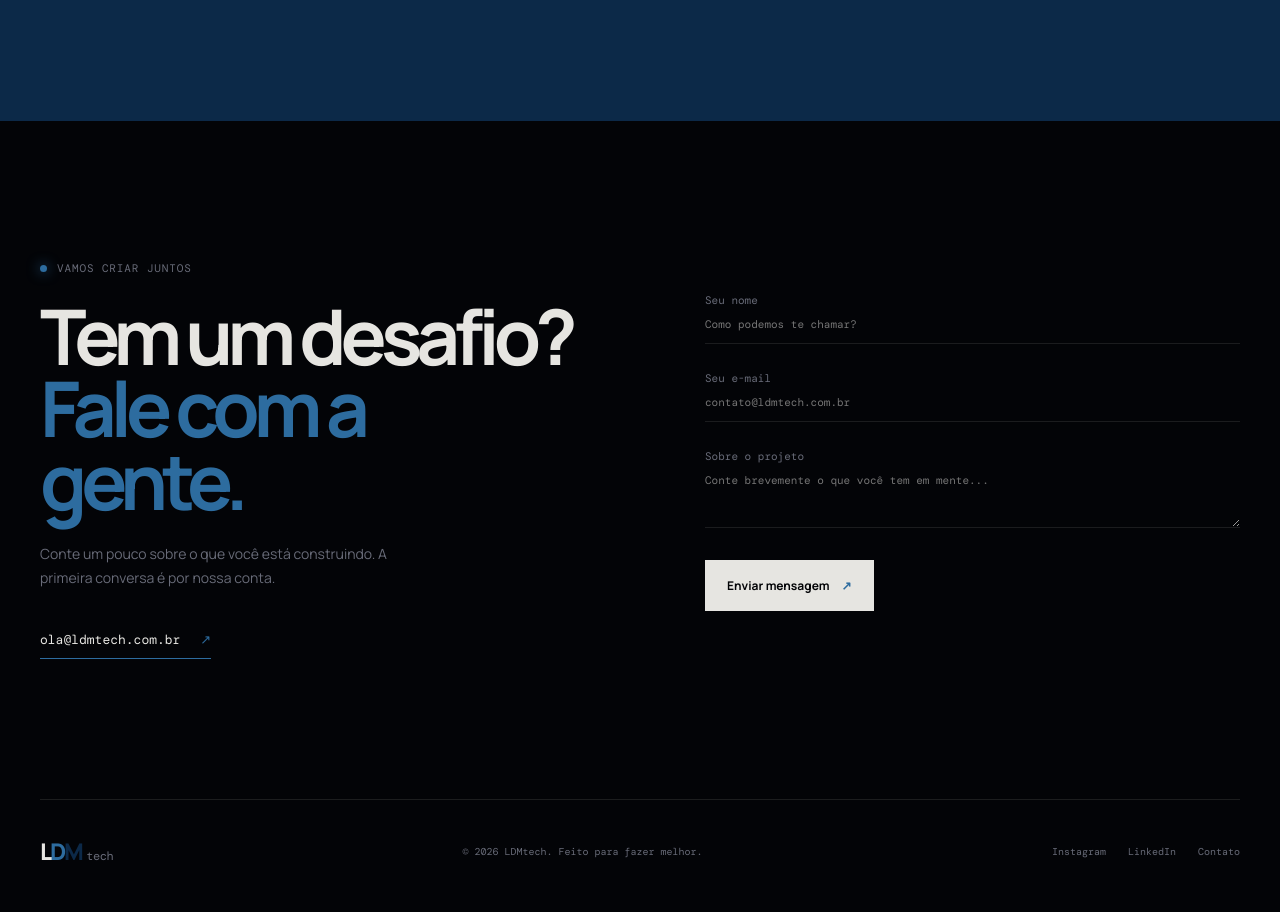
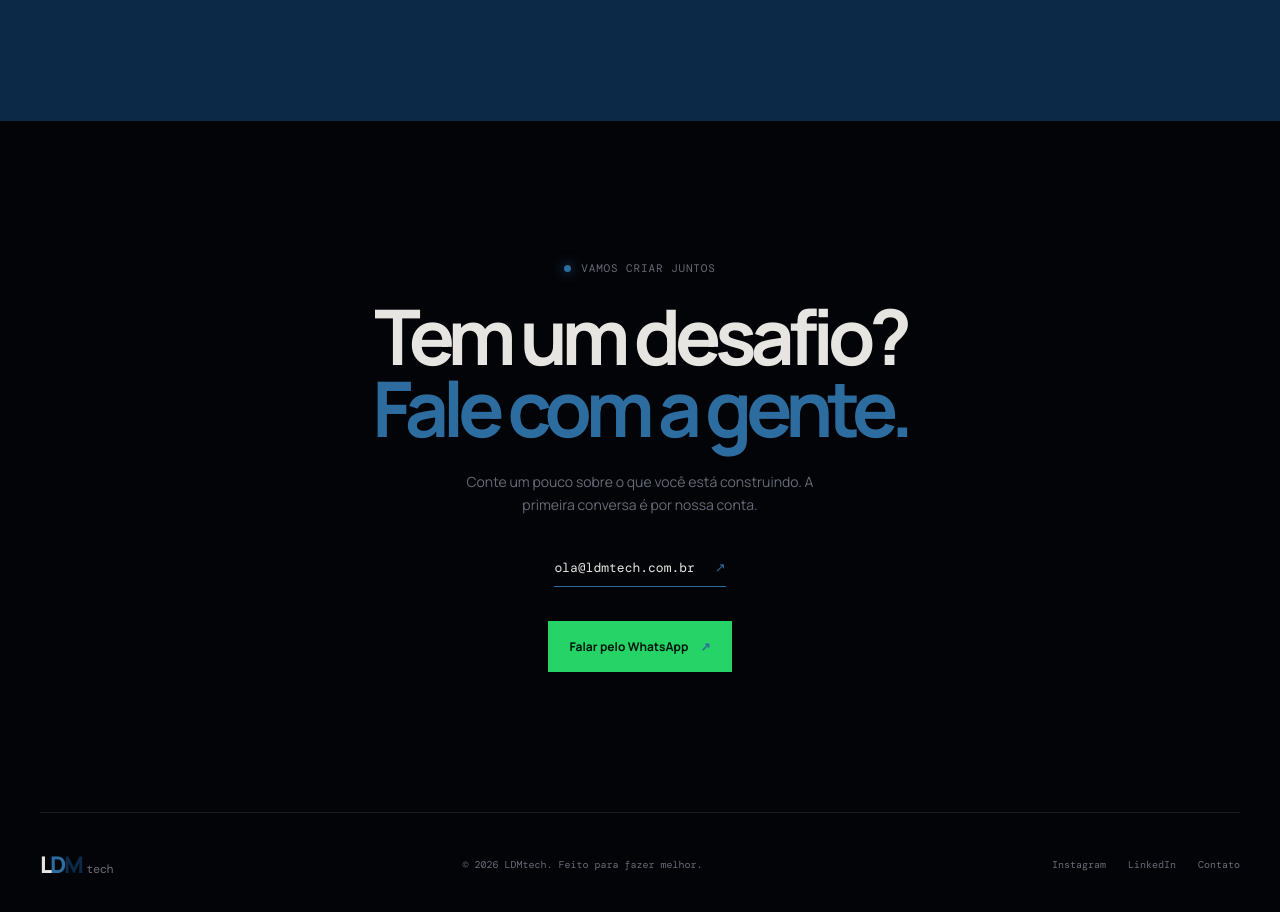
Before and after one commit to Ferreiraztx/LDMTech, a website built with Vite: page index.html in a window 1280 px wide. Shown: the part 4014-4926 px from the top of the page. Built offline with nearby package versions, Linux system fonts and the light colour scheme.

Commit message:
first commit

```diff
--- a/src/components/contact.ts
+++ b/src/components/contact.ts
@@ -13,24 +13,13 @@ export const contactMarkup = (): string => `
       <a class="contact-mail" href="mailto:ola@ldmtech.com.br">
         ola@ldmtech.com.br <span>↗</span>
       </a>
+      <a
+        class="button button-primary whatsapp-button"
+        href="https://wa.me/5541997312025?text=Ol%C3%A1%2C%20quero%20conhecer%20melhor%20a%20LDMtech."
+        target="_blank"
+        rel="noreferrer"
+      >
+        Falar pelo WhatsApp <span>↗</span>
+      </a>
     </div>
-
-    <form class="contact-form">
-      <label>
-        Seu nome
-        <input name="name" type="text" placeholder="Como podemos te chamar?" required />
-      </label>
-      <label>
-        Seu e-mail
-        <input name="email" type="email" placeholder="contato@ldmtech.com.br" required />
-      </label>
-      <label>
-        Sobre o projeto
-        <textarea name="message" rows="3" placeholder="Conte brevemente o que você tem em mente..."></textarea>
-      </label>
-      <button class="button button-primary" type="submit">
-        Enviar mensagem <span>↗</span>
-      </button>
-      <p class="form-feedback" role="status"></p>
-    </form>
   </section>`;
--- a/src/features/contact-form.ts
+++ /dev/null
@@ -1,15 +0,0 @@
-export const setupContactForm = (): void => {
-  const form = document.querySelector<HTMLFormElement>(".contact-form");
-
-  form?.addEventListener("submit", (event: SubmitEvent) => {
-    event.preventDefault();
-
-    const feedback = form.querySelector<HTMLElement>(".form-feedback");
-    if (feedback) {
-      feedback.textContent =
-        "Mensagem pronta para decolar. Em breve a gente responde.";
-    }
-
-    form.reset();
-  });
-};
--- a/src/main.ts
+++ b/src/main.ts
@@ -9,7 +9,6 @@ import {
   servicesMarkup,
   statementMarkup,
 } from "./components/sections";
-import { setupContactForm } from "./features/contact-form";
 import { setupNavigation } from "./features/navigation";
 
 const app = document.querySelector<HTMLDivElement>("#app");
@@ -33,4 +32,3 @@ app.innerHTML = `
   </div>`;
 
 setupNavigation();
-setupContactForm();
--- a/styles.css
+++ b/styles.css
@@ -722,9 +722,15 @@ small {
   color: rgba(255, 255, 255, 0.7);
 }
 .contact {
-  display: grid;
-  grid-template-columns: 1fr 1fr;
-  gap: 130px;
+  display: block;
+  text-align: center;
+}
+.contact-copy {
+  max-width: 700px;
+  margin: 0 auto;
+}
+.contact-copy .eyebrow {
+  justify-content: center;
 }
 .contact-copy h2 {
   font-size: clamp(48px, 6vw, 80px);
@@ -737,6 +743,8 @@ small {
   line-height: 1.7;
   font-size: 14px;
   max-width: 370px;
+  margin-left: auto;
+  margin-right: auto;
 }
 .contact-mail {
   display: inline-block;
@@ -746,41 +754,16 @@ small {
   border-bottom: 1px solid var(--pink);
   padding-bottom: 10px;
 }
-.contact-form {
+.whatsapp-button {
   display: flex;
-  flex-direction: column;
-  gap: 27px;
-  padding-top: 32px;
+  width: fit-content;
+  margin: 34px auto 0;
+  background: #25d366;
+  color: #04140a;
 }
-.contact-form label {
-  font: 11px var(--font-mono);
-  color: var(--muted);
-  display: flex;
-  flex-direction: column;
-  gap: 10px;
-}
-.contact-form input,
-.contact-form textarea {
-  background: transparent;
-  border: 0;
-  border-bottom: 1px solid var(--line);
-  color: var(--paper);
-  padding: 0 0 12px;
-  outline: 0;
-  resize: vertical;
-}
-.contact-form input:focus,
-.contact-form textarea:focus {
-  border-color: var(--pink);
-}
-.contact-form .button {
-  align-self: flex-start;
-  margin-top: 5px;
-}
-.form-feedback {
-  font: 11px var(--font-mono);
-  color: #63db9f;
-  margin: 0;
+.whatsapp-button:hover {
+  background: #8af0ad;
+  color: #04140a;
 }
 .site-footer {
   width: min(1240px, calc(100% - 80px));
@@ -812,8 +795,7 @@ small {
 .section-heading,
 .service-list,
 .project-card,
-.contact-copy,
-.contact-form {
+.contact-copy {
   animation: section-rise 0.8s ease both;
 }
 .service-list {
@@ -1053,9 +1035,6 @@ small {
   .contact {
     display: block;
   }
-  .contact-form {
-    margin-top: 60px;
-  }
   .site-footer {
     display: grid;
     gap: 25px;
```
Also changed, not shown: README.md (added), dist/assets/index-Cwd0hopR.js, dist/index.html.
